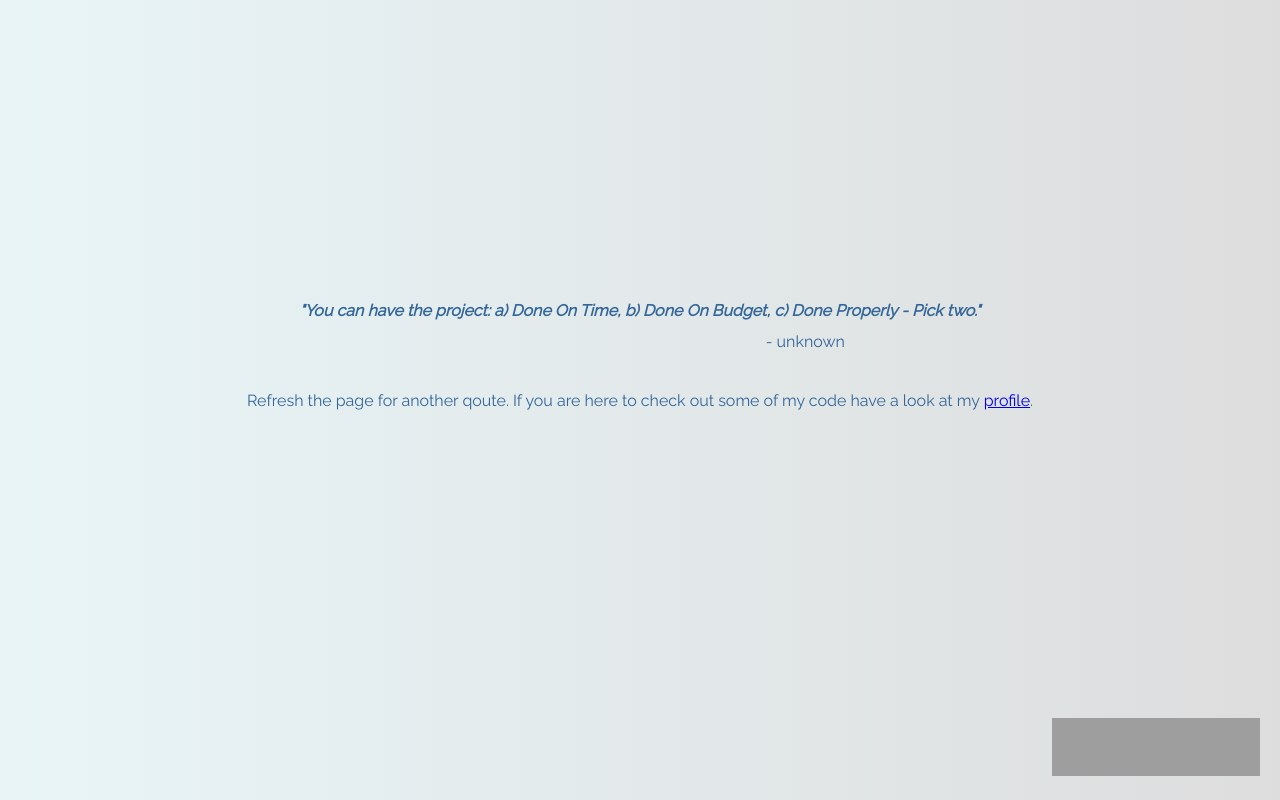
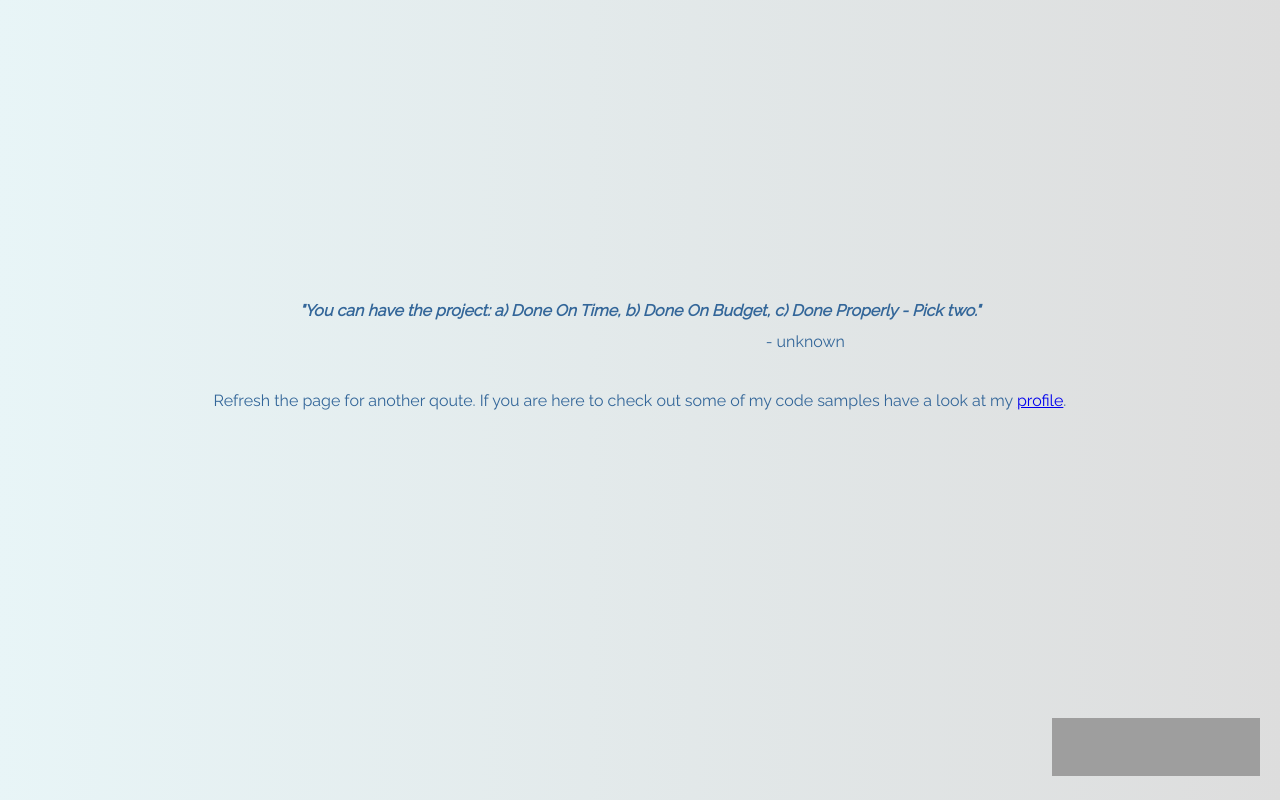
Before and after one commit to chriskapffer/chriskapffer.github.io, a plain HTML site: page index.html in a window 1280 px wide. Drawn offline with Linux system fonts and the light colour scheme; grey boxes are pictures that could not be loaded.

Commit message:
better sounding text

```diff
--- a/index.html
+++ b/index.html
@@ -45,7 +45,7 @@
 	<div class="container">
 		<h4 class="quote-content">"a nerdy quotation to get your attention"</h4>
 		<p class="qoute-author">- some author</p>
-		<p>Refresh the page for another qoute. If you are here to check out some of my code have a look at my <a href="https://github.com/chriskapffer">profile</a>.</p>
+		<p>Refresh the page for another qoute. If you are here to check out some of my code samples have a look at my <a href="https://github.com/chriskapffer">profile</a>.</p>
 	</div>
 	<div class="so-flair-button">
 		<a href="https://stackoverflow.com/users/782862/christoph">
```
